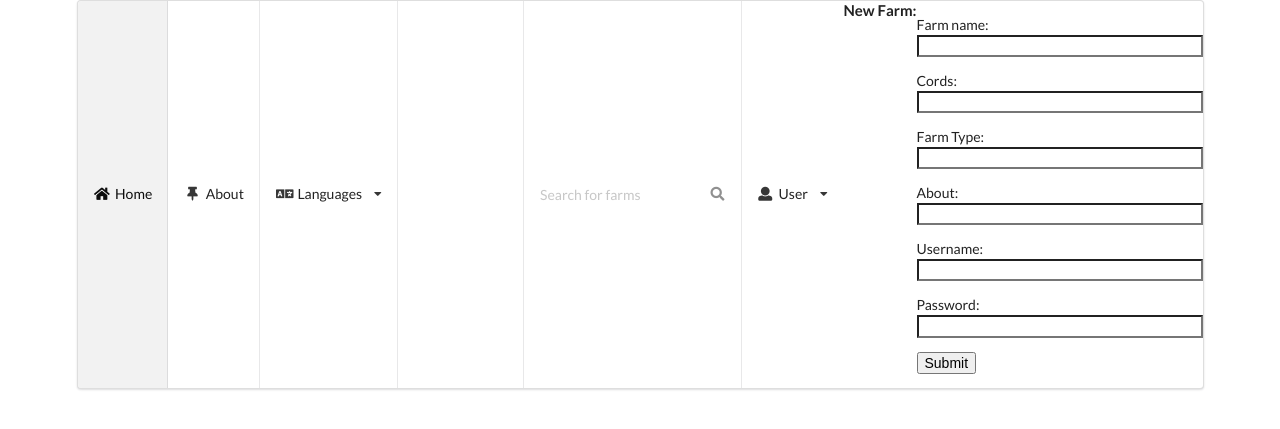
After one commit to mnhegde/StarHacks2020, a Flask app: page /newfarm in a window 1280 px wide. The commit adds this page. Shown: the top 429 px of the page. Run offline with Flask 2, Linux system fonts and the light colour scheme.

Commit message:
Big Change Pierre

```diff
--- a/Templates/farms.html
+++ b/Templates/farms.html
@@ -1,8 +1,8 @@
-{% extends "Layout.html"%}
+{% extends "layout.html"%}
 {%block content%}
 {% for farm in farms %}
 
-<h2>{{user.farm}}</2>
+<h2>{{farm.farmname}}</2>
 <p>
 <pre>
     <b> Type:</b> {{farm.farmtype}}
--- a/Templates/layout.html
+++ b/Templates/layout.html
@@ -64,10 +64,9 @@
                       </div>
                     </div>
         </div>
-
-        <div class="container">
-          {%block content%}
-          {%endblock%}
-        </div>
     </body>
+    <div class="container">
+      {%block content%}
+      {%endblock%}
+    </div>
 </html>
--- /dev/null
+++ b/Templates/newfarm.html
@@ -0,0 +1,26 @@
+{% extends "layout.html"%}
+{%block content%}
+
+<h4>New Farm:</h4>
+<p>
+    <form action="" method="post" novalidate>
+        {{ form.hidden_tag() }}
+        <p>
+            <p>{{form.farmname.label}} <br>
+                {{ form.farmname(size=32) }}</p>
+            <p>{{form.address.label}} <br>
+                {{ form.address(size=32) }}</p>
+            <p>{{form.farmtype.label}} <br>
+                {{ form.farmtype(size=32) }}</p>
+            <p>{{form.about.label}} <br>
+                {{ form.about(size=32) }}</p>
+            <p>{{form.username.label}} <br>
+                {{ form.username(size=32) }}</p>
+            <p>{{form.password.label}} <br>
+                {{ form.password(size=32) }}</p>
+            <p>{{ form.submit() }}</p>
+        </p>
+    </form>
+</p>
+
+{%endblock content%}
--- /dev/null
+++ b/forms.py
@@ -0,0 +1,14 @@
+from flask_wtf import FlaskForm
+from wtforms import StringField, SubmitField, IntegerField
+from wtforms.validators import DataRequired
+
+class NewFarmForm(FlaskForm):
+
+
+    farmname = StringField('Farm name:', validators=[DataRequired()])
+    address = StringField('Cords:', validators=[DataRequired()])
+    farmtype = StringField('Farm Type:', validators=[DataRequired()])
+    about = StringField('About:', validators=[DataRequired()])
+    username = StringField('Username:', validators=[DataRequired()])
+    password = StringField('Password:', validators=[DataRequired()])
+    submit = SubmitField('Submit')
--- a/main.py
+++ b/main.py
@@ -2,6 +2,7 @@ from flask import Flask, render_template, session, request, flash, redirect
 from flask_sqlalchemy import SQLAlchemy
 import json
 from datetime import datetime
+from forms import NewFarmForm
 from hashpassword import makePasswordHash, checkPasswordHash
 
 
@@ -99,5 +100,22 @@ def farms():
     farms = db.session.query(User).all()
     return render_template('farms.html', farms=farms)
 
+@app.route('/newfarm', methods = ['GET','POST'])
+def adduser_page():
+
+    form = NewFarmForm()
+    if form.validate_on_submit():
+        farm = User(farmname=form.farmname.data,
+        address=form.address.data,
+        farmtype=form.farmtype.data,
+        about=form.about.data,
+        username=form.username.data,
+        password=form.password.data)
+        db.session.add(farm)
+        db.session.commit()
+
+    return render_template('newfarm.html', form=form)
+
+
 if __name__ == '__main__':
     app.run(debug=True, host='0.0.0.0', port=5000)
```
Also changed, not shown: db.sqlite3.
